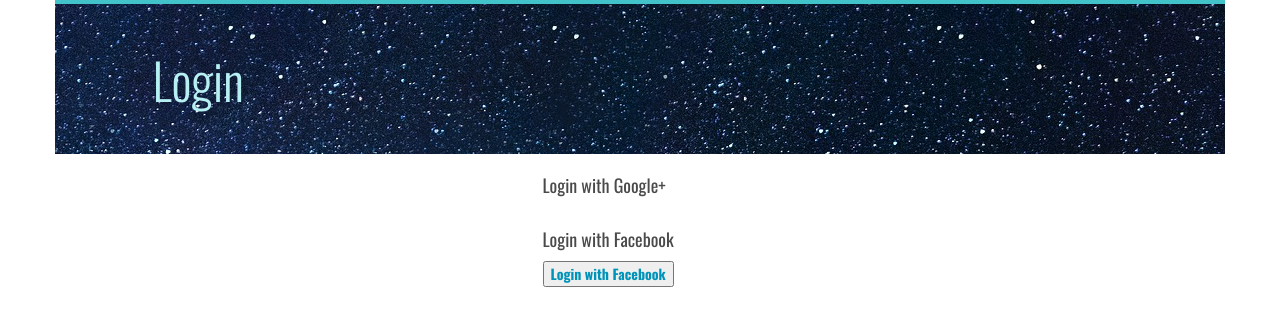
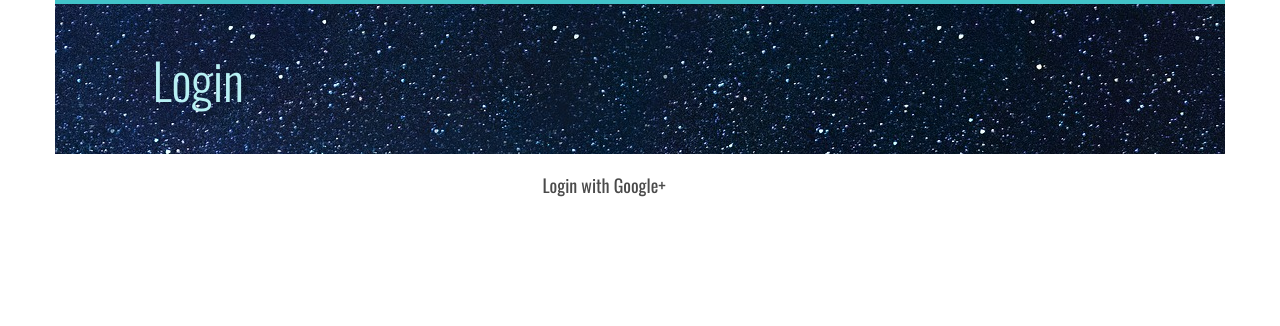
Before and after one commit to sjcorreia/catalog-project, a Flask app: page /login in a window 1280 px wide. Shown: the part 152-478 px from the top of the page. Run offline with Flask 2, Linux system fonts and the light colour scheme; some libraries are stand-ins or nearby versions.

Commit message:
Removes Facebook login option, requries https connection

```diff
--- a/vagrant/catalog/templates/login.html
+++ b/vagrant/catalog/templates/login.html
@@ -71,75 +71,4 @@
         <!--END GOOGLE PLUS SIGN IN -->
     </div>
 
-    <div class="row">
-        <!--FACEBOOK SIGN IN -->
-            <div class="col-md-5"></div>
-            <div class="col-md-7 center padding-none">
-                <h3>Login with Facebook</h3>
-            </div>
-            <script>
-            window.fbAsyncInit = function () {
-                FB.init({
-                    appId: '416076042171490',
-                    cookie: true, // enable cookies to allow the server to access
-                    // the session
-                    xfbml: true, // parse social plugins on this page
-                    version: 'v2.2' // use version 2.2
-                });
-            };
-            // Load the SDK asynchronously
-            (function (d, s, id) {
-                var js, fjs = d.getElementsByTagName(s)[0];
-                if (d.getElementById(id)) return;
-                js = d.createElement(s);
-                js.id = id;
-                js.src = "//connect.facebook.net/en_US/sdk.js";
-                fjs.parentNode.insertBefore(js, fjs);
-            }(document, 'script', 'facebook-jssdk'));
-            // Here we run a very simple test of the Graph API after login is
-            // successful.  See statusChangeCallback() for when this call is made.
-            function sendTokenToServer() {
-                var access_token = FB.getAuthResponse()['accessToken'];
-                console.log(access_token)
-                console.log('Welcome!  Fetching your information.... ');
-                FB.api('/me', function (response) {
-                    console.log('Successful login for: ' + response.name);
-                    $.ajax({
-                        type: 'POST',
-                        url: '/fbconnect?state={{STATE}}',
-                        processData: false,
-                        data: access_token,
-                        contentType: 'application/octet-stream; charset=utf-8',
-                        success: function (result) {
-                            // Handle or verify the server response if necessary.
-                            if (result) {
-                                $('#result').html('Login Successful!</br>' + result +
-                                    '</br>Redirecting...')
-                                setTimeout(function () {
-                                    window.location.href = "/catalog";
-                                }, 4000);
-
-                            } else {
-                                $('#result').html(
-                                    'Failed to make a server-side call. Check your configuration and console.'
-                                );
-                            }
-                        }
-
-                    });
-                });
-            }
-        </script>
-
-        <div class="col-md-5"></div>
-        <div class="col-md-7 center padding-none">
-            <button>
-                <fb:login-button scope="public_profile,email" onlogin="sendTokenToServer();">
-                    <a href='javascript:sendTokenToServer()'>Login with Facebook</a>
-                </fb:login-button>
-            </button>
-        </div>
-        <!--END FACEBOOK SIGN IN -->
-    </div>
-
 {% endblock %}
```
